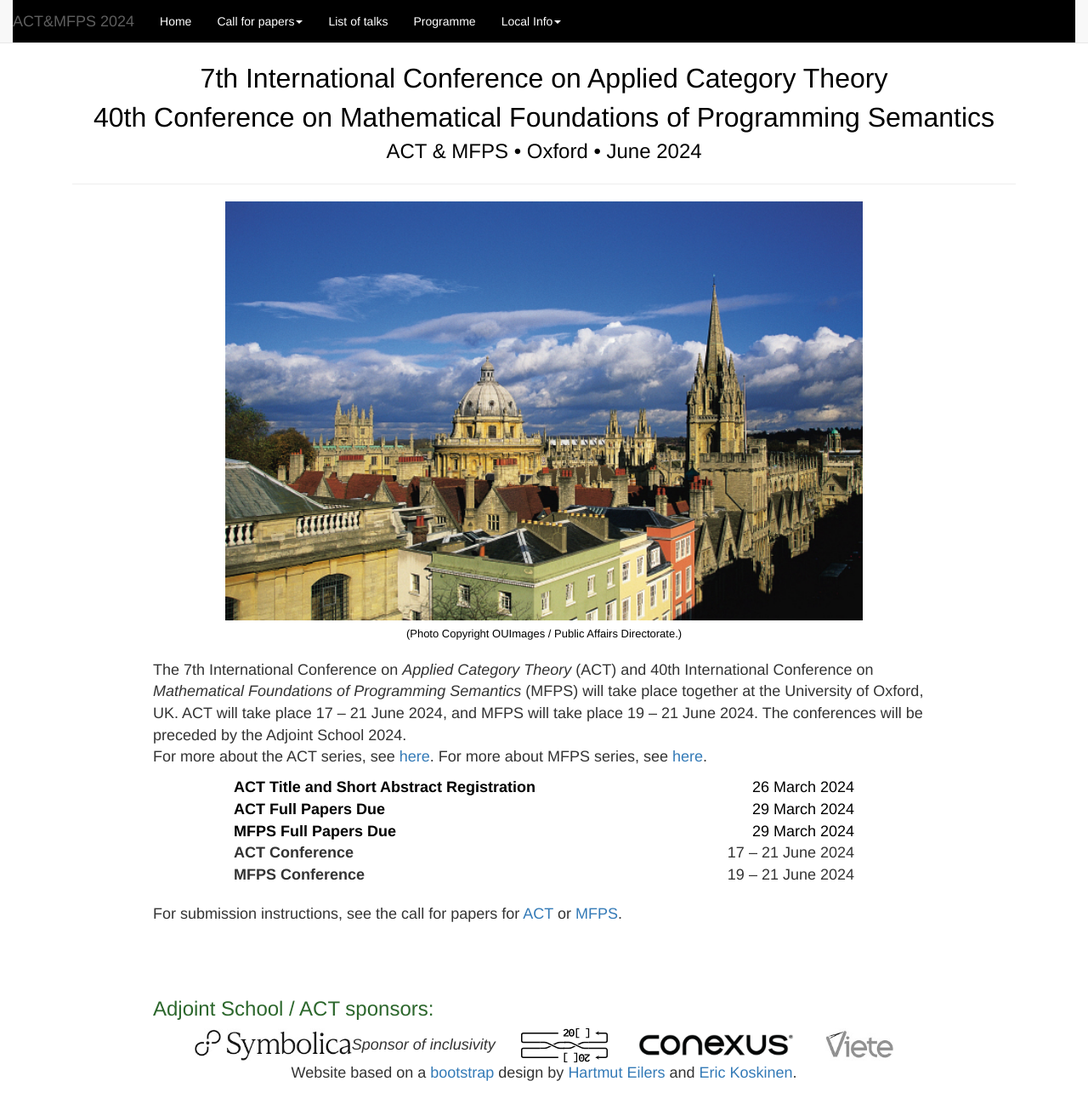
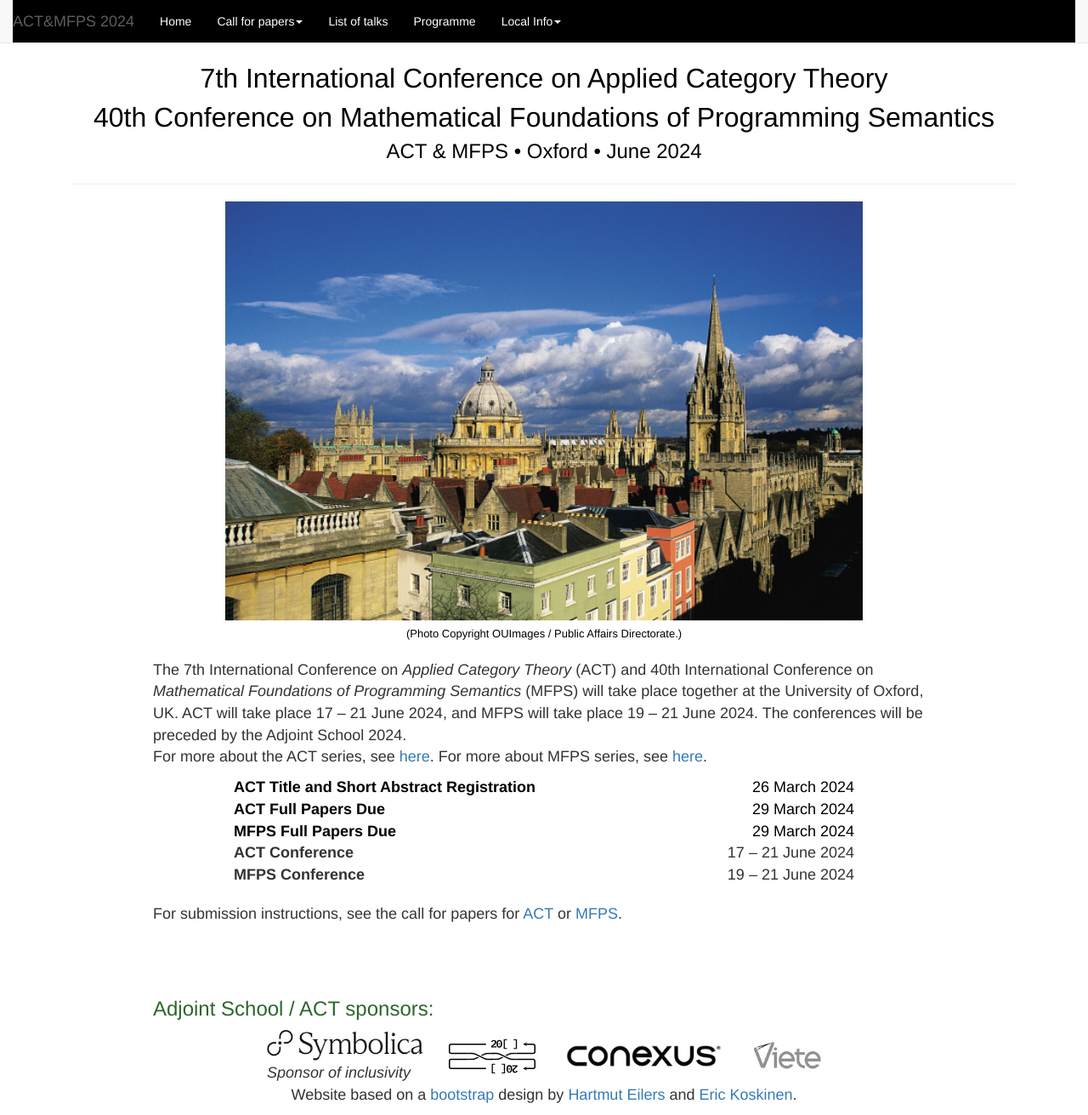
Before and after one commit to oxford24/oxford24.github.io, a Jekyll site: the page built from index.html, in a window 1280 px wide and 1312 px high. Shown: the whole window at 85% size. Built offline with Jekyll 4.4.1, drawn with Linux system fonts in a browser that asks for light colours.

Commit message:
Update actmfps.html

```diff
--- a/_layouts/actmfps.html
+++ b/_layouts/actmfps.html
@@ -109,7 +109,7 @@
 Adjoint School / ACT sponsors:</h3>
 <center>
 	<table class="center">
-<tr><td class="first">	    <a href="https://www.symbolica.ai"><img src="assets/images/symbolica.jpg" alt="Symbolica" style="width:auto;height:40px"></a><i>Sponsor of inclusivity</i></td><td class="first">
+<tr><td class="first">	    <a href="https://www.symbolica.ai"><img src="assets/images/symbolica.jpg" alt="Symbolica" style="width:auto;height:40px"></a><br><i>Sponsor of inclusivity</i></td><td class="first">
 	   <a href="https://20squares.xyz"> <img style="margin-left:30px; width:auto;height:40px" src="assets/images/20squares.svg" alt="20squares"></a></td><td class="first">
 <a href="https://www.conexus.com">	    <img style="margin-left:30px; width:auto;height:40px" src="assets/images/conexus.png" alt="Conexus"></a></td><td class="first">
 <a href="https://viete.io">	    <img style="margin-left:30px; width:auto;height:40px" src="assets/images/viete.jpg" alt="Viete" ></a></td></tr>
```
